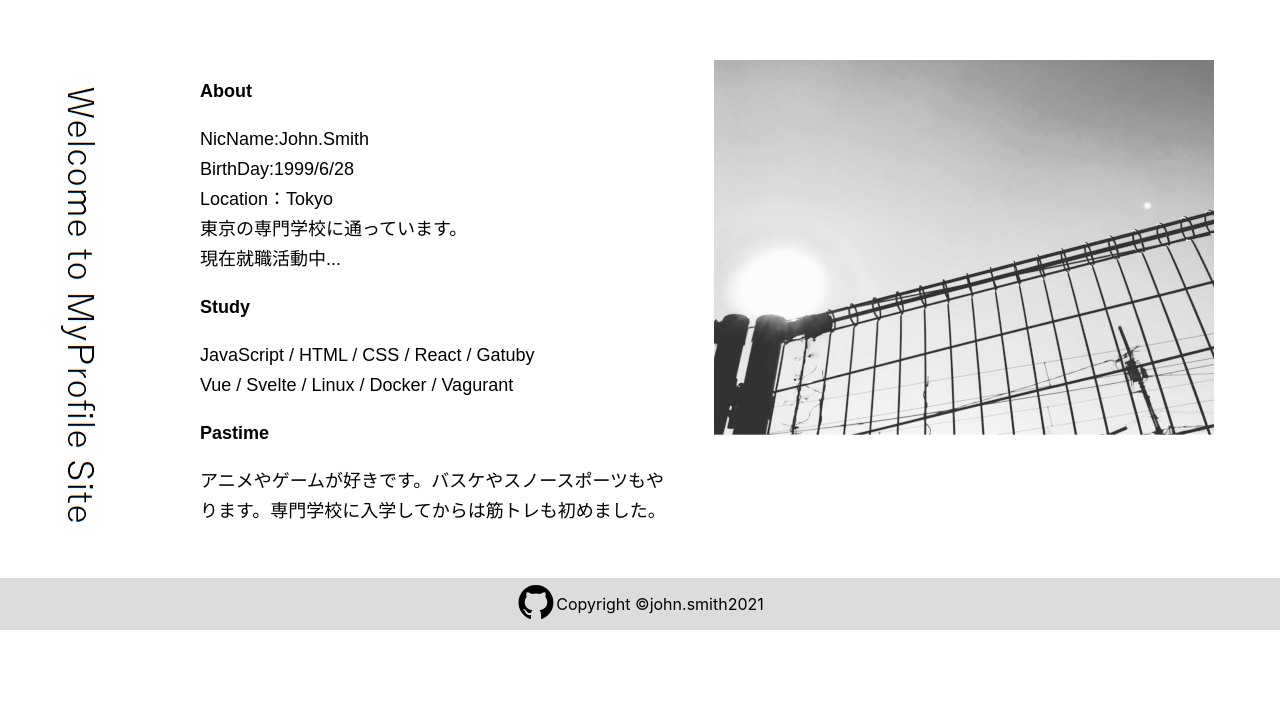
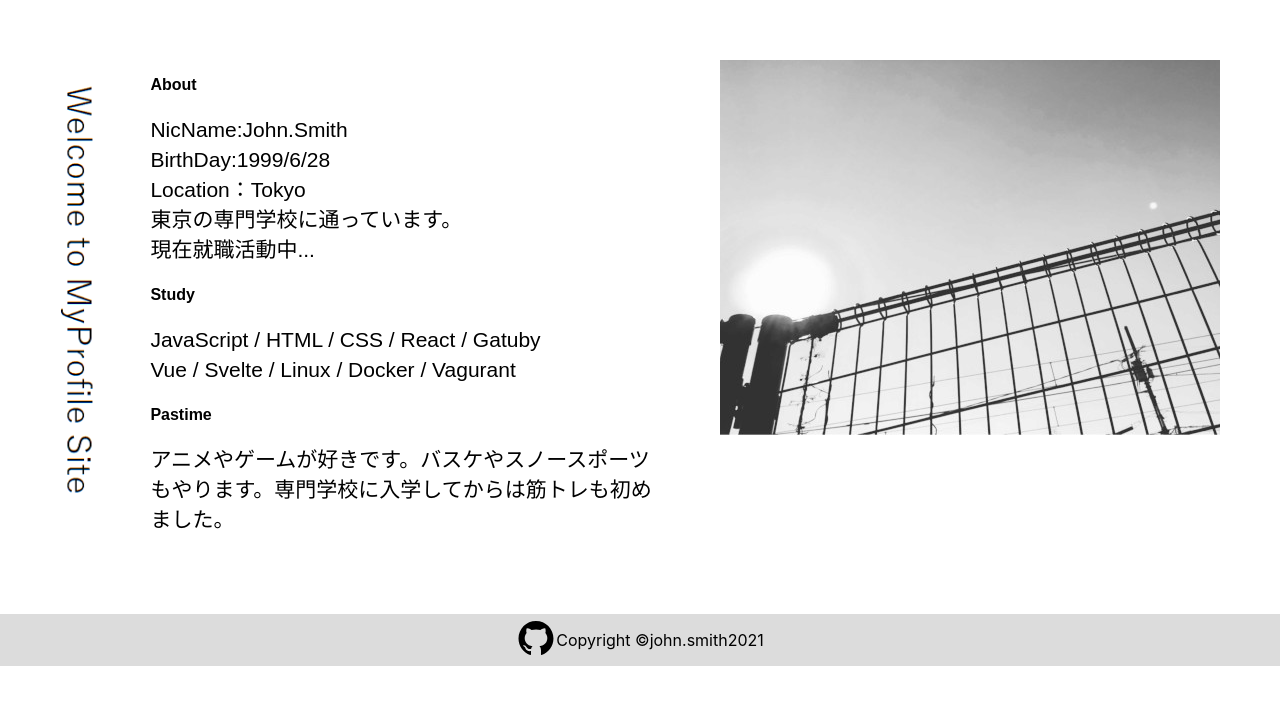
Before and after one commit to jonsumisu628/MyProfileSite, a React (Create React App) app: page / in a window 1280 px wide. Shown: the top 704 px of the page. Built offline with nearby package versions, Linux system fonts and the light colour scheme.

Commit message:
first commit

```diff
--- a/src/App.tsx
+++ b/src/App.tsx
@@ -10,29 +10,37 @@ function App() {
   return (
     <div>
       <Body>
-        <Title src={title} />
-        <Text />
-        <Img src={image} />
+        <Main>
+          <Title src={title} />
+          <Text />
+          <Img src={image} />
+        </Main>
+        <Footer />
       </Body>
-      <Footer />
     </div>
   );
 }
 
 const Body = styled.div`
-  display: grid;
-  grid-template-rows: 40px 20px 20px 60px 438px;
-  grid-template-columns: 60px 40px 100px 474px 40px 464px;
+  display:flex;
+  flex-direction:column;
+  min-height: 100%;
+`;
+
+const Main = styled.div`
+  margin: 60px 60px 58px 60px;
+  display: flex;
 `;
 
 const Title = styled.img`
-  grid-row: 4/5;
-  grid-column: 2/3;
+  margin: 20px 40px 0px 0px;
+  height:420px;
+  width:54px;
 `;
 
 const Img = styled.img`
-  grid-row: 3/4;
-  grid-column: 6/7;
+  height: 375px;
+  width: 500px;
 `;
 
 export default App;
--- a/src/components/atoms/text.tsx
+++ b/src/components/atoms/text.tsx
@@ -3,7 +3,7 @@ import styled from 'styled-components';
 
 export default function MainText() {
     return (
-        <Text>
+        <Body>
             <Heading>About</Heading>
             <Text>
                 NicName:John.Smith<br></br>BirthDay:1999/6/28<br></br>Location：Tokyo<br></br>
@@ -18,19 +18,22 @@ export default function MainText() {
             <Text>
                 アニメやゲームが好きです。バスケやスノースポーツもやります。専門学校に入学してからは筋トレも初めました。
             </Text>
-        </Text>
+        </Body>
     );
 }
 
+const Body = styled.div`
+  margin-right: 60px;
+  width:550px;
+`;
+
 const Text = styled.p`
   font-family: "游ゴシック体", YuGothic, "游ゴシック", "Yu Gothic", sans-serif;
-  font-size: 18px;
+  font-size: 21px;
   line-height: 30px;
-  grid-row: 2/3;
-  grid-column: 4/5;
 `;
 
-const Heading  =styled.p`
+const Heading = styled.p`
   font-family: "游ゴシック体", YuGothic, "游ゴシック", "Yu Gothic", sans-serif;
   font-weight: bold;
 `;
```
